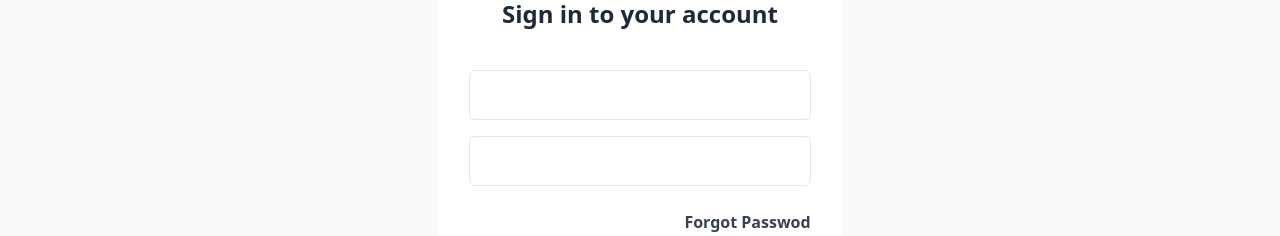
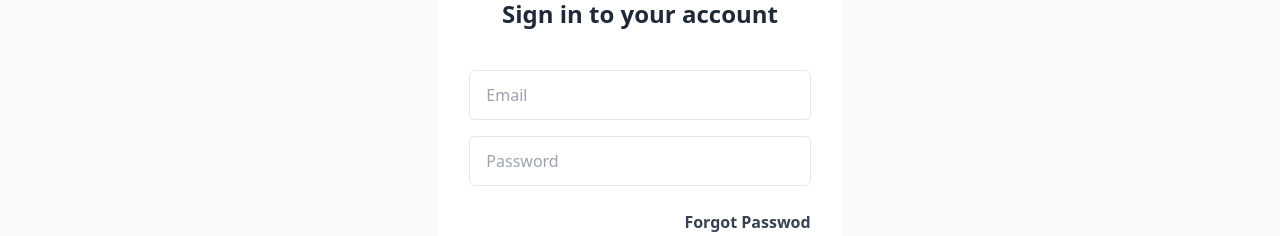
Before and after one commit to matiullah-karimi/react-starter, a React (Create React App) app: page / in a window 1280 px wide. Shown: the part 236-472 px from the top of the page. Built offline with nearby package versions, Linux system fonts and the light colour scheme.

Commit message:
Add placeholder attr

```diff
--- a/src/components/Input.jsx
+++ b/src/components/Input.jsx
@@ -4,7 +4,8 @@ const Input = props => (
         type={props.type}
         name={props.name}
         value={props.value}
-        onChange={props.onChange} />
+        onChange={props.onChange}
+        placeholder={props.placeholder} />
 );
 
 export default Input;
```
